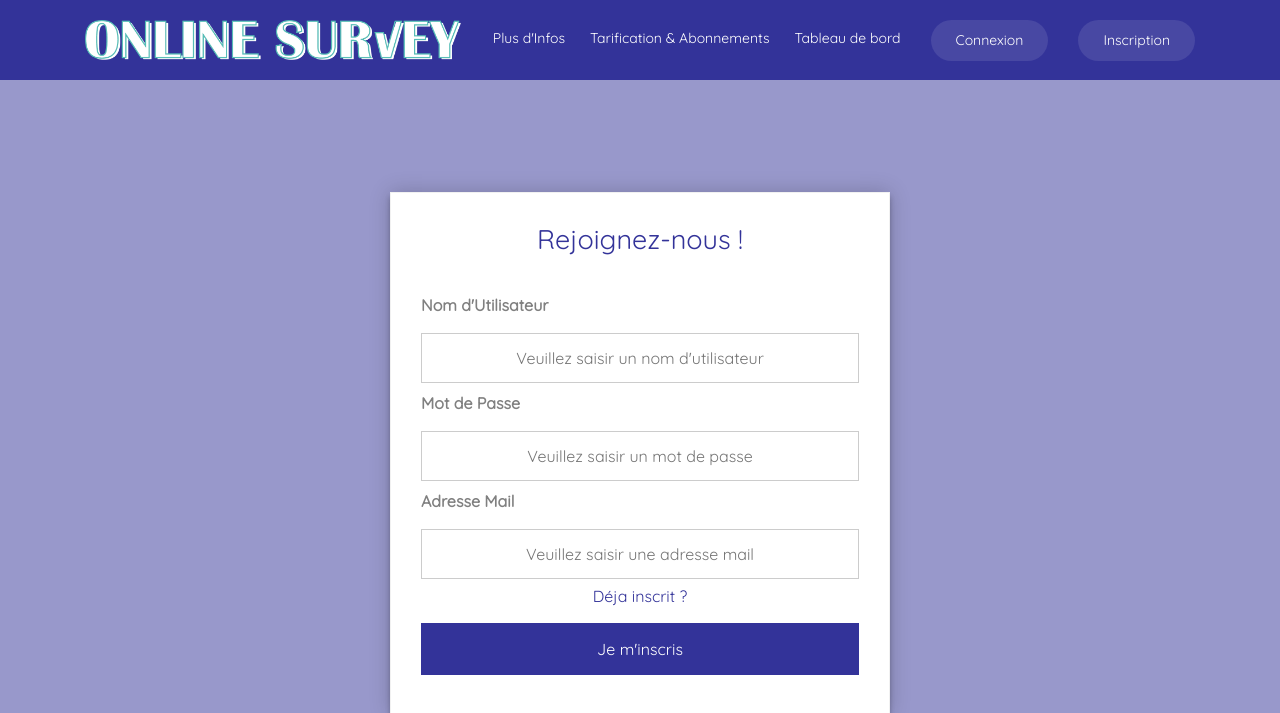
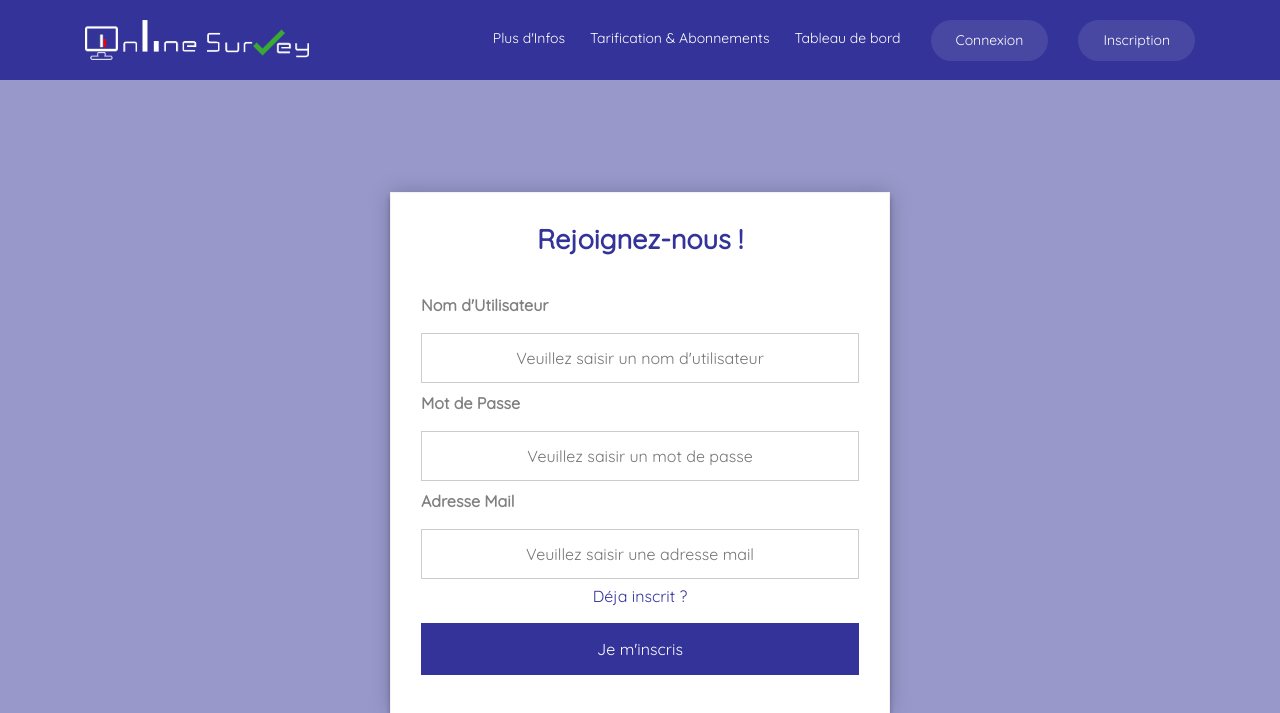
Before and after one commit to AlexandreZT/Online-Survey, a PHP site: page /signin.php in a window 1280 px wide. Shown: the top 713 px of the page. Run offline with PHP 8.4, Linux system fonts and the light colour scheme.

Commit message:
Commit de Thomas, Modif CSS Login, Signin

```diff
--- a/OnlineSurvey/website/login.php
+++ b/OnlineSurvey/website/login.php
@@ -110,7 +110,7 @@ if (isset($_POST['connexion'])) { // si le bouton "Connexion" est appuyé
 
    <div id="login-container">
     <form class="login" action="login.php" method="post">
-        <h2>Heureux de vous revoir !</h2>
+        <h2><b>Heureux de vous revoir !</b></h2>
         <label><b>Nom d'Utilisateur</b></label>
         <input type="text" name="pseudo" placeholder="Veuillez saisir votre nom d'utilisateur" value="" />
         <label><b>Mot de Passe</b></label>
--- a/OnlineSurvey/website/signin.php
+++ b/OnlineSurvey/website/signin.php
@@ -42,7 +42,7 @@ session_start();
       <div class="logo mr-auto">
         <!--<h1 class="text-light"><a href="index.php"><span>Vesperr</span></a></h1>-->
         <!-- Uncomment below if you prefer to use an image logo -->
-        <a href="index.php"><img src="assets/img/banner.png" alt="" class="img-fluid"></a>
+        <a href="index.php"><img src="assets/img/banner3.png" alt="" class="img-fluid"></a>
       </div>
 
       <nav class="nav-menu d-none d-lg-block">
@@ -140,7 +140,7 @@ name="nom de l'input" sert à le reconnaitre une fois le bouton submit cliqué,
 -->
     <div id="container">
         <form class="login" action="signin.php" method="post"> <!-- nom de class prete à confusion -->
-            <h2>Rejoignez-nous !</h2>
+            <h2><b>Rejoignez-nous !</b></h2>
             <label><b>Nom d'Utilisateur</b></label>
             <input type="text" name="pseudo" placeholder="Veuillez saisir un nom d'utilisateur" value="" />
             <label><b>Mot de Passe</b></label>
```
